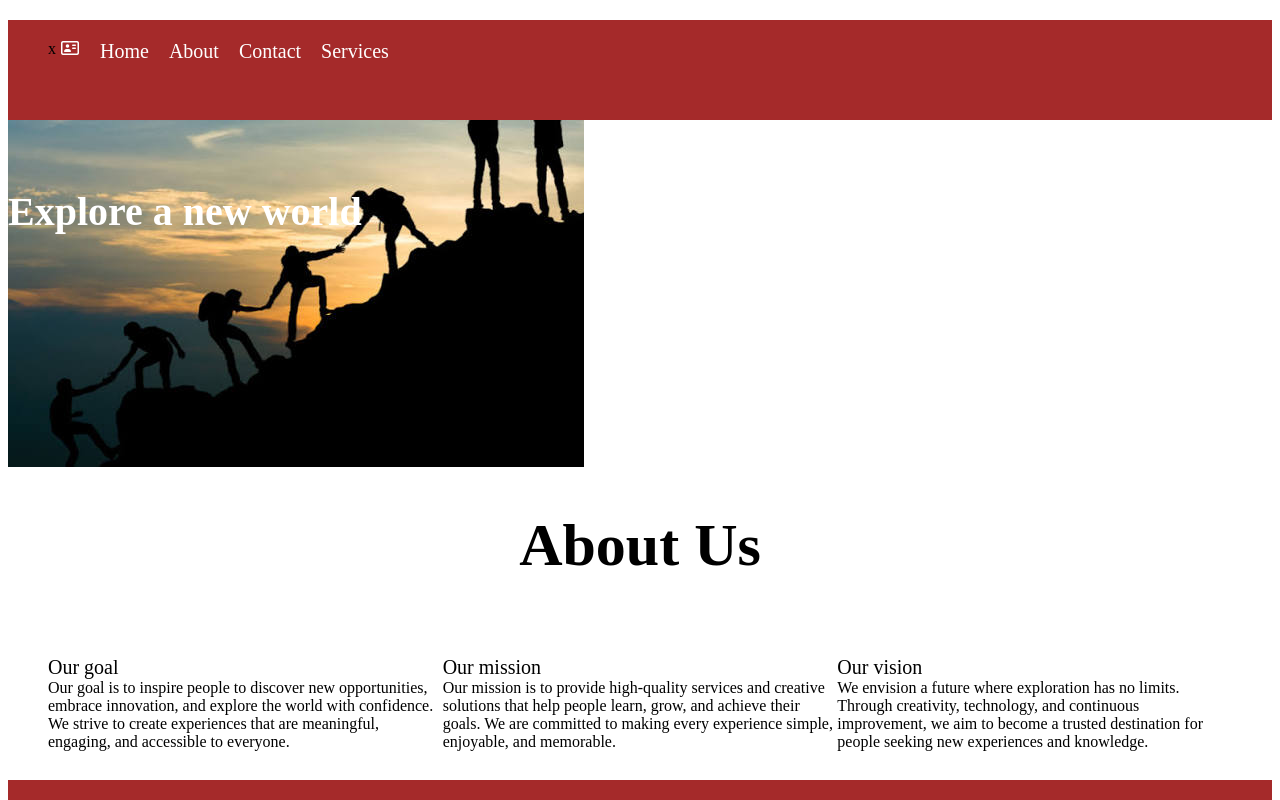
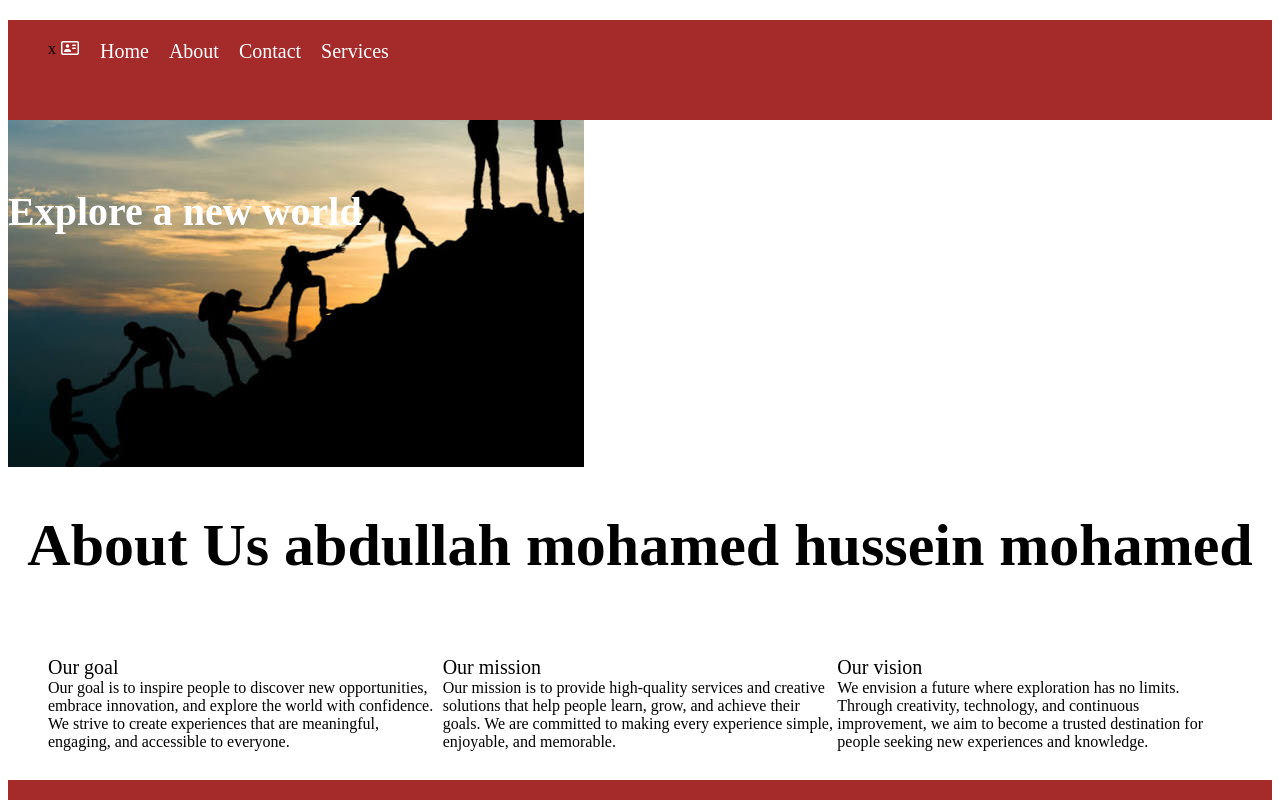
Before and after one commit to abdallam2004-coder/Nti-assigment, a plain HTML site: page task 1/index.html in a window 1280 px wide. Shown: the top 800 px of the page. Drawn offline with Linux system fonts and the light colour scheme.

Commit message:
Modify About Us heading with additional name
Updated the About Us section to include the name 'abdullah mohamed hussein mohamed'.

```diff
--- a/task 1/index.html
+++ b/task 1/index.html
@@ -29,7 +29,7 @@
          <h1 class="myHeading">Explore a new world</h1> </div>
     </section>
       <div class="title">
-            <h1>About Us</h1>
+            <h1>About Us abdullah mohamed hussein mohamed</h1>
         </div>
     <section class="aboutus">
 
```
